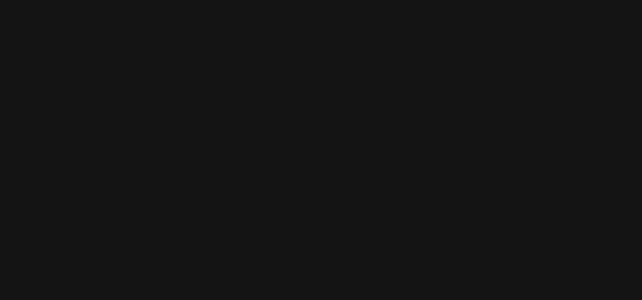
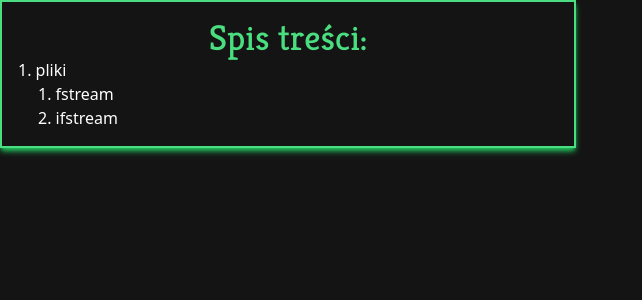
Before and after one commit to KariminK/zstplusplus, a React (Vite) app: page /obiektowe in a window 1280 px wide. Before the commit this address had no page. Shown: the top 300 px of the page, without its empty margins (0-642 px from the left). Built offline with nearby package versions, Linux system fonts and the light colour scheme; the HTML template or start-up script is replaced by a standard one.

Commit message:
added contents component

```diff
--- a/src/App.jsx
+++ b/src/App.jsx
@@ -1,10 +1,12 @@
 import { Route, Routes } from "react-router-dom";
 import Homepage from "./pages/Home/Homepage";
+import Obiektowe from "./pages/Obiektowe/Obiektowe";
 
 const App = () => {
   return (
     <Routes>
       <Route path="/" element={<Homepage />} />
+      <Route path="/obiektowe" element={<Obiektowe />} />
     </Routes>
   );
 };
--- /dev/null
+++ b/src/components/Contents/Contents.jsx
@@ -0,0 +1,30 @@
+import PropTypes from "prop-types";
+const Contents = ({ chapters }) => {
+  return (
+    <div>
+      <ul className="text-white list-decimal p-4 list-inside border-2 border-green-400 shadow-md shadow-green-500 max-w-xl">
+        <h2 className="font-kreon text-4xl text-center text-green-400">
+          Spis treści:
+        </h2>
+        {chapters.map((chapter) => {
+          if (!Array.isArray(chapter))
+            return <li key={crypto.randomUUID()}>{chapter}</li>;
+          else
+            return (
+              <li key={crypto.randomUUID()} className="list-none">
+                <ul className="ml-5 list-decimal list-inside">
+                  {chapter.map((subchapter) => (
+                    <li key={crypto.randomUUID()}>{subchapter}</li>
+                  ))}
+                </ul>
+              </li>
+            );
+        })}
+      </ul>
+    </div>
+  );
+};
+Contents.propTypes = {
+  chapters: PropTypes.array,
+};
+export default Contents;
--- /dev/null
+++ b/src/pages/Obiektowe/Obiektowe.jsx
@@ -0,0 +1,10 @@
+import Contents from "../../components/Contents/Contents";
+
+const Obiektowe = () => {
+  return (
+    <main className="">
+      <Contents chapters={["pliki", ["fstream", "ifstream"]]} />
+    </main>
+  );
+};
+export default Obiektowe;
```
Also changed, not shown: 1 other file (tests, documents, lock files or other folders).
